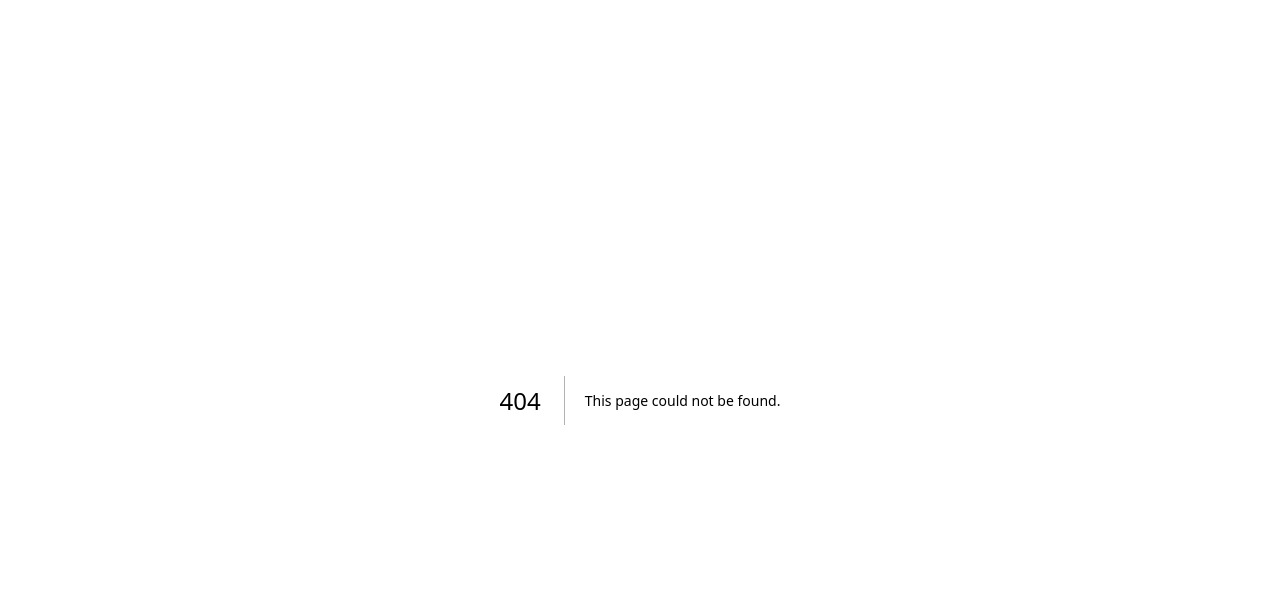
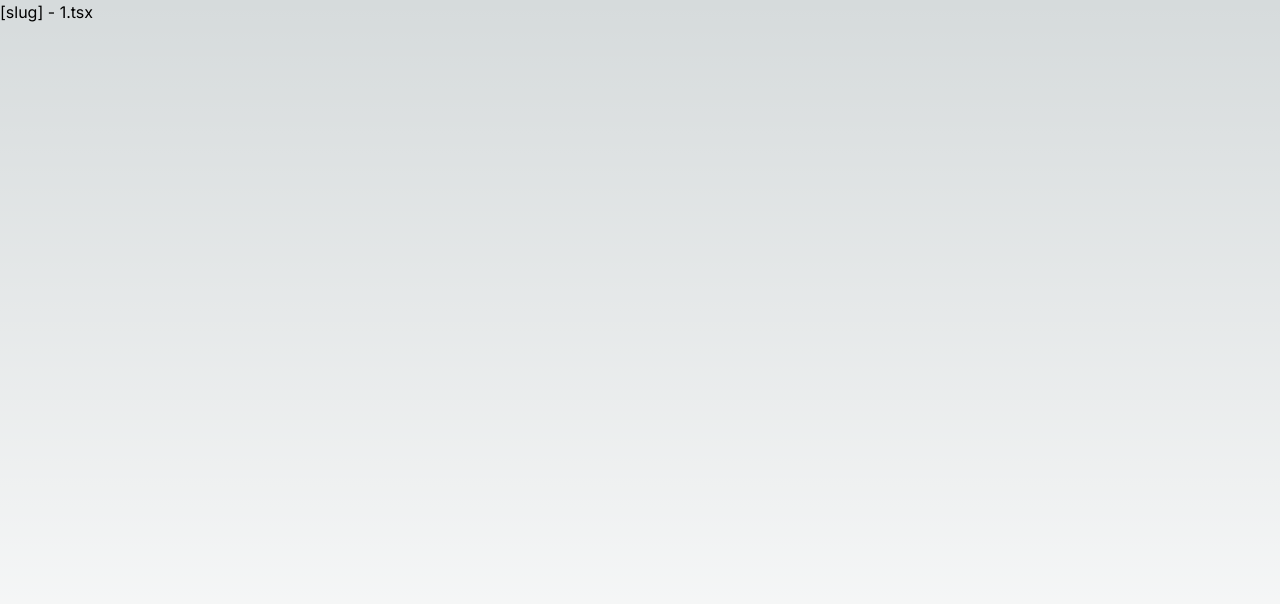
Before and after one commit to BTBMan/lottery-raffle-nextjs, a Next.js app: page /1 in a window 1280 px wide. Before the commit this address had no page. Shown: the top 604 px of the page. Built offline with nearby package versions, Linux system fonts and the light colour scheme.

Commit message:
chore: test route
Signed-off-by: BTBMan <1498118157@qq.com>

```diff
--- /dev/null
+++ b/src/app/(group)/b/page.tsx
@@ -0,0 +1,10 @@
+export default function B() {
+  return (
+    <main className="min-h-screen">
+      <h1>
+        (group)&nbsp;-&nbsp;
+        b.tsx
+      </h1>
+    </main>
+  )
+}
--- /dev/null
+++ b/src/app/[slug]/page.tsx
@@ -0,0 +1,11 @@
+export default function Slug({ params }: { params: { slug: string } }) {
+  return (
+    <main className="min-h-screen">
+      <h1>
+        [slug]&nbsp;-&nbsp;
+        {params.slug}
+        .tsx
+      </h1>
+    </main>
+  )
+}
--- /dev/null
+++ b/src/app/a/page.tsx
@@ -0,0 +1,7 @@
+export default function A() {
+  return (
+    <main className="min-h-screen">
+      <h1>a.tsx</h1>
+    </main>
+  )
+}
--- a/src/app/layout.tsx
+++ b/src/app/layout.tsx
@@ -5,8 +5,8 @@ import './globals.css'
 const inter = Inter({ subsets: ['latin'] })
 
 export const metadata: Metadata = {
-  title: 'Create Next App',
-  description: 'Generated by create next app',
+  title: 'Smart Contract Lottery',
+  description: 'Our Smart Contract Lottery',
 }
 
 export default function RootLayout({
```
